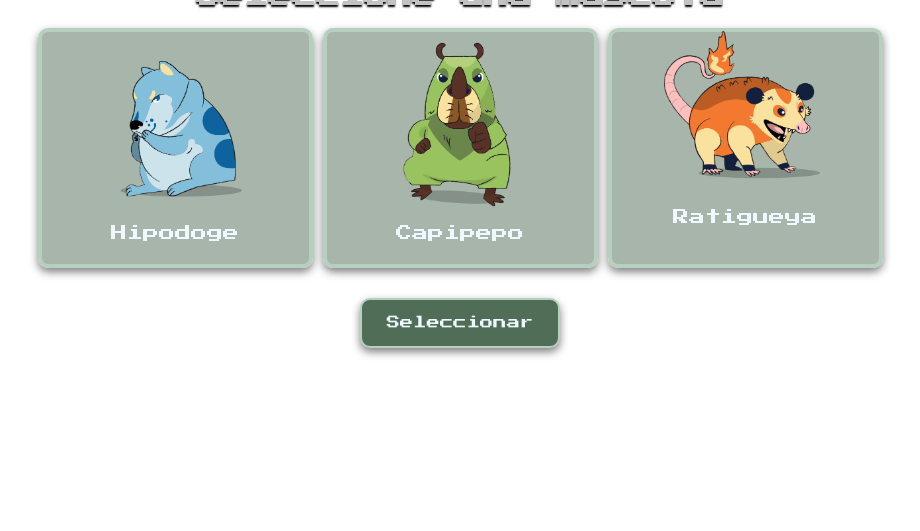
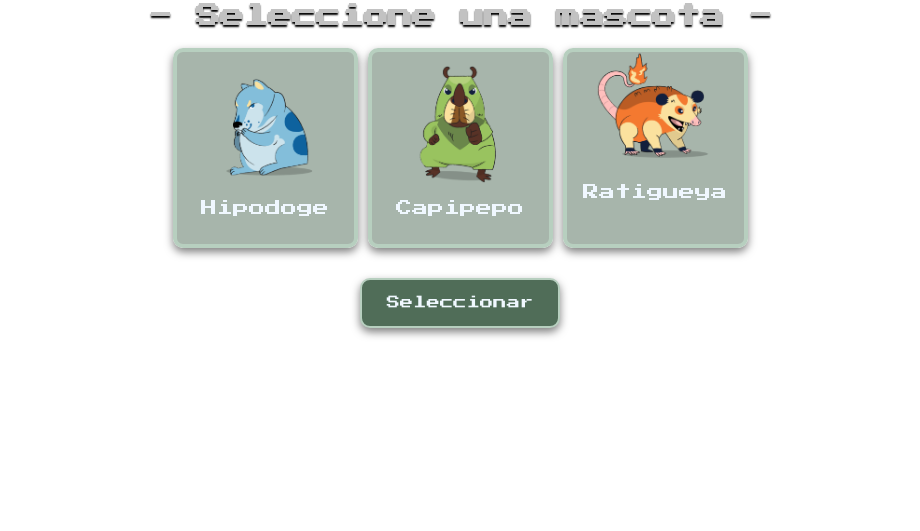
Before and after one commit to neio10/neiogame, a plain HTML site: page index.html in a window 1280 px wide. Shown: the part 269-800 px from the top of the page, without its empty margins (180-1100 px from the left). Drawn offline with Linux system fonts and the light colour scheme.

Commit message:
Update style.css

```diff
--- a/style.css
+++ b/style.css
@@ -31,8 +31,8 @@ body{
 }
 .tarjeta-de-mokepon{
     border: 4px solid rgb(183, 207, 191);
-    width: 275px;
-    height: 240px;
+    width: 185px;
+    height: 200px;
     border-radius: 10px;
     background-color: rgba(80, 109, 88, 0.5);
     box-shadow: 0 4px 8px rgba(0, 0, 0, 0.5);
@@ -45,7 +45,7 @@ body{
     cursor: pointer;
 }
 .tarjeta-de-mokepon img {
-    width: 170px;
+    width: 120px;
 }
 .tarjetas{
     display: flex;
@@ -123,7 +123,7 @@ input{
 .div-ataques{
     margin-top: 70px;
     display: grid;
-    grid-template-columns: 200px 200px;
+    grid-template-columns: 170px 170px;
     background-color: rgba(80, 109, 88, 0.8);
     padding: 10px;
     box-sizing: border-box;
```
